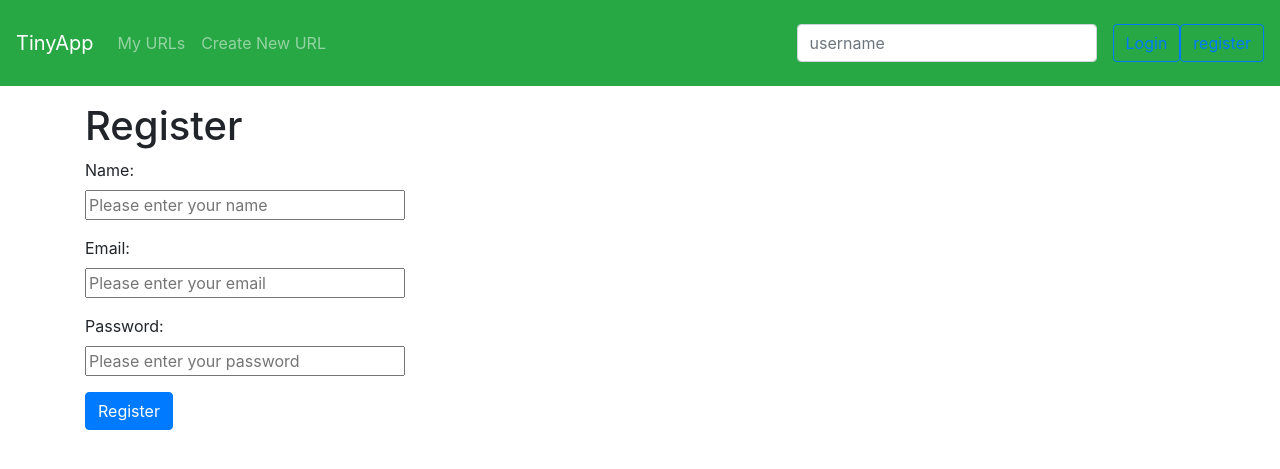
After one commit to gagan-uppal/tinyapp, a Node server app: page /register in a window 1280 px wide. The commit adds this page. Shown: the top 469 px of the page. Run offline with Node 20, Linux system fonts and the light colour scheme; some libraries are stand-ins or nearby versions.

Commit message:
user registered

```diff
--- a/express_server.js
+++ b/express_server.js
@@ -20,6 +20,19 @@ const urlDatabase = {
   "b2xVn2": "http://www.lighthouselabs.ca",
   "9sm5xK": "http://www.google.com"
 };
+//users database
+const users = {
+  "userRandomID": {
+    id: "userRandomID",
+    email: "user@example.com",
+    password: "purple-monkey-dinosaur"
+  },
+ "user2RandomID": {
+    id: "user2RandomID",
+    email: "user2@example.com",
+    password: "dishwasher-funk"
+  }
+}
 
 /* Generates a random string*/
 function generateRandomString() {
@@ -36,13 +49,13 @@ app.get("/", (req, res) => {
 });
 
 app.get("/urls", (req, res) => {
-  const templateVars = {urls: urlDatabase, username: req.cookies["username"]};
+  const templateVars = {urls: urlDatabase, user: users[req.cookies['user_id']]};
   console.log(templateVars);
   res.render("urls_index", templateVars);
 })
 
 app.get("/urls/new", (req, res) => {
-  const templateVars = {username: req.cookies["username"]};
+  const templateVars = {user: users[req.cookies['user_id']]};
 
   console.log(req.params);
   res.render("urls_new", templateVars);
@@ -52,7 +65,7 @@ app.get("/urls/new", (req, res) => {
 app.get("/urls/:shortURL", (req, res) => {
   //console.log(urlDatabase[req.params.shortURL].longURL);
   //console.log(req.params.shortURL === "b2xVn2")
-  const templateVars = { shortURL: req.params.shortURL, longURL: urlDatabase[req.params.shortURL], username: req.cookies["username"]};
+  const templateVars = { shortURL: req.params.shortURL, longURL: urlDatabase[req.params.shortURL], user: users[req.cookies['user_id']]};
   res.render("urls_show", templateVars);
 });
 
@@ -71,7 +84,7 @@ app.get("/urls/:shortURL", (req, res) => {
 
 
 app.get("/urls", (req, res) => {
-  const templateVars = { urls: urlDatabase, username: req.cookies["username"]};
+  const templateVars = { urls: urlDatabase, user: users[req.cookies['user_id']]};
   res.render("urls_index", templateVars);
 });
 
@@ -142,6 +155,34 @@ app.get("/set", (req, res) => {
   res.redirect("/urls");
 });
 
+//registering
+app.get('/register', (req, res) => {
+  const templateVars = { user: users[req.cookies['user_id']] };
+
+    //res.redirect('/register');
+
+    //const templateVars = {username: req.cookies["username"]};
+    res.render('register', templateVars);
+});
+
+app.post("/register", (req, res) => {
+  const userID = Math.random().toString(36).substring(2, 8);
+  // Extract the email and password from the form
+  // req.body (body-parser) => get the info from our form
+  const email = req.body.email;
+  const password = req.body.password;
+  users[userID] = {
+    userID,
+    email: req.body.email,
+    password: req.body.password
+  };
+  // Setting the cookie in the user's browser
+  res.cookie('user_id', userID);
+  res.redirect('/urls');
+
+
+ });
+
  //app is listening
  app.listen(PORT, () => {
  console.log(`Example app listening on port ${PORT}!`);
--- a/views/partials/_header.ejs
+++ b/views/partials/_header.ejs
@@ -10,7 +10,7 @@
         <a class="nav-item nav-link" href="/urls/new">Create New URL</a>
       </div>
     </div>
-    <% if (!username) {%>
+    <% if (!user) {%>
       <form method="POST" action="/login" class = "form-inline">
         <!-- <label for="username">Login:</label> -->
         <input
@@ -22,8 +22,12 @@
         />
         <button type="submit" class="btn btn-outline-primary">Login</button>
       </form>
+      <button class="btn btn-outline-primary">
+      <a href="/register">register</a>
+    </button>
+
     <%} else{%>
-    <span class="badge badge-warning"><h5>Logged in as: <%= username %>!</h5></span>
+    <span class="badge badge-warning"><h5>Logged in as: <%= user.email %>!</h5></span>
     <form method="POST" action="/logout" class = "form-inline">
       <button type="submit" class="btn btn-outline-dark">Logout</button>
     </form>
--- /dev/null
+++ b/views/register.ejs
@@ -0,0 +1,67 @@
+
+
+<!DOCTYPE html>
+<html lang="en">
+  <head>
+    <meta charset="utf-8">
+    <meta name="viewport" content="width=device-width, initial-scale=1, shrink-to-fit=no">
+
+    <!-- Bootstrap CSS -->
+    <link rel="stylesheet" href="https://stackpath.bootstrapcdn.com/bootstrap/4.2.1/css/bootstrap.min.css" integrity="sha384-GJzZqFGwb1QTTN6wy59ffF1BuGJpLSa9DkKMp0DgiMDm4iYMj70gZWKYbI706tWS" crossorigin="anonymous">
+
+    <title>register</title>
+  </head>
+
+  <body>
+
+    <%- include('partials/_header') %>
+
+    <main style="margin: 1em;">
+      <div class="container">
+
+        <h1>Register</h1>
+
+        <form method="POST" action="/register">
+          <div style="width: 20em;">
+              <div class="form-group">
+            <label for="name">Name:</label>
+            <input
+              style="width: 100%"
+              type="text"
+              name="name"
+              id="name"
+              placeholder="Please enter your name">
+            </div>
+            <div class="form-group">
+            <label for="email">Email:</label>
+            <input
+              style="width: 100%"
+              type="text"
+              name="email"
+              id="email"
+              placeholder="Please enter your email">
+            </div>
+            <div class="form-group">
+              <label for="password">Password:</label>
+              <input
+              style="width: 100%"
+              type="password"
+              name="password"
+              id="password"
+              placeholder="Please enter your password">
+
+            </div>
+
+            <input type="submit" class="btn btn-primary" value="Register" />
+          </div>
+        </form>
+
+    </div>
+
+    </main>
+      <!-- Bootstrap JS -->
+    <script src="https://code.jquery.com/jquery-3.3.1.slim.min.js" integrity="sha384-q8i/X+965DzO0rT7abK41JStQIAqVgRVzpbzo5smXKp4YfRvH+8abtTE1Pi6jizo" crossorigin="anonymous"></script>
+    <script src="https://cdnjs.cloudflare.com/ajax/libs/popper.js/1.14.7/umd/popper.min.js" integrity="sha384-UO2eT0CpHqdSJQ6hJty5KVphtPhzWj9WO1clHTMGa3JDZwrnQq4sF86dIHNDz0W1" crossorigin="anonymous"></script>
+    <script src="https://stackpath.bootstrapcdn.com/bootstrap/4.3.1/js/bootstrap.min.js" integrity="sha384-JjSmVgyd0p3pXB1rRibZUAYoIIy6OrQ6VrjIEaFf/nJGzIxFDsf4x0xIM+B07jRM" crossorigin="anonymous"></script>
+  </body>
+</html>
```
